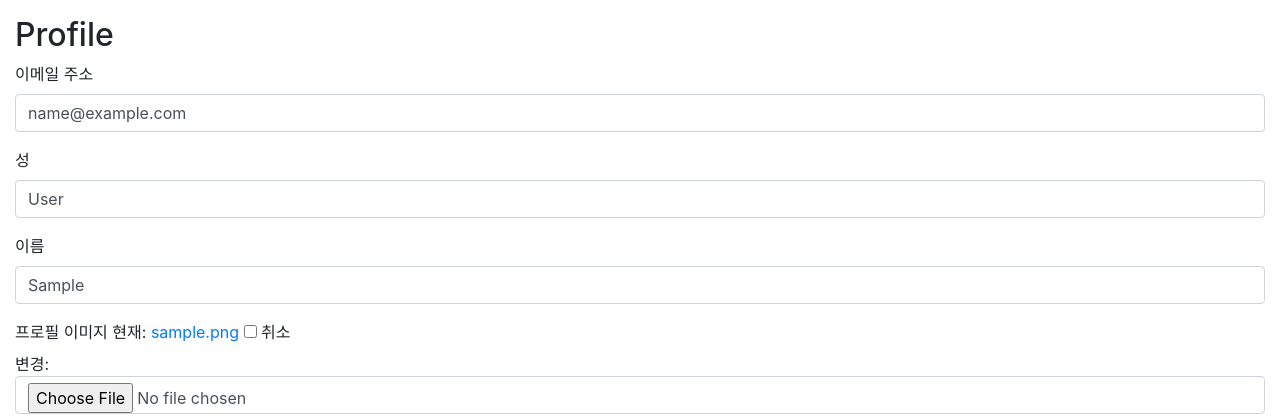
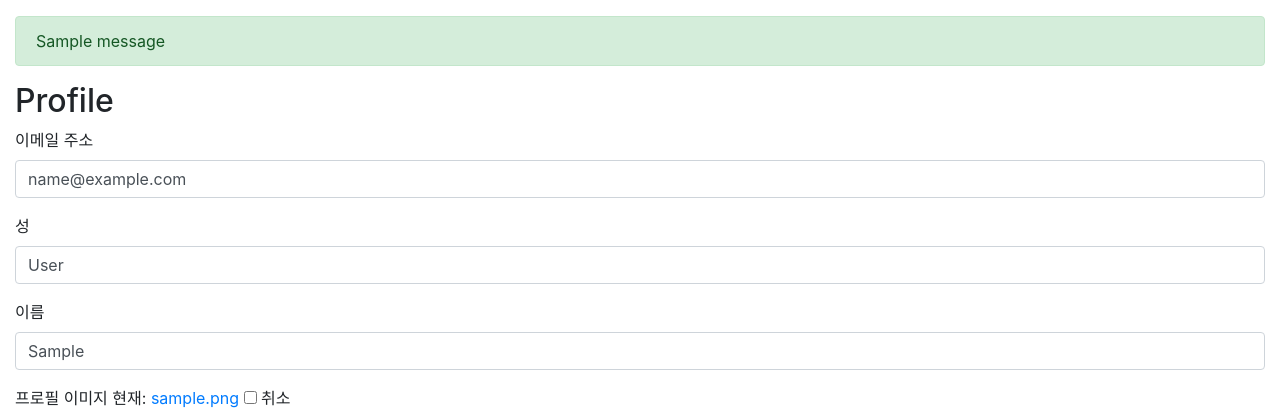
Before and after one commit to s3ich4n/FC9th_instagram, a Django app: page /members/profile/ in a window 1280 px wide. Shown: the part 56-476 px from the top of the page. Run offline with Django 3.2, Linux system fonts and the light colour scheme; a user stored in the database is signed in; tables that the repository leaves empty hold one stand-in row (values such as "Sample post"); one stand-in notice (Sample message) is shown; parts of the project's set-up code (start-up, migrations or seed data) failed here and were passed over; some libraries are stand-ins or nearby versions.

Commit message:
feat: messages.tags를 주고받기위한 선언

```diff
--- a/fc-instagram/config/settings.py
+++ b/fc-instagram/config/settings.py
@@ -13,6 +13,8 @@ https://docs.djangoproject.com/en/2.1/ref/settings/
 import os
 
 # Build paths inside the project like this: os.path.join(BASE_DIR, ...)
+from django.contrib import messages
+
 BASE_DIR = os.path.dirname(os.path.dirname(os.path.abspath(__file__)))
 ROOT_DIR = os.path.dirname(BASE_DIR)
 TEMPLATES_DIR = os.path.join(BASE_DIR, 'templates')
@@ -102,6 +104,10 @@ TEMPLATES = [
 
 WSGI_APPLICATION = 'config.wsgi.application'
 
+# 템플릿에서 message.tags에 사용될 값 커스터마이징
+MESSAGE_TAGS = {
+    messages.ERROR: 'danger',
+}
 
 # Database
 # https://docs.djangoproject.com/en/2.1/ref/settings/#databases
--- a/fc-instagram/members/views.py
+++ b/fc-instagram/members/views.py
@@ -1,3 +1,4 @@
+from django.contrib import messages
 from django.contrib.auth import authenticate, login, logout
 from django.contrib.auth.decorators import login_required
 from django.shortcuts import redirect
@@ -60,6 +61,7 @@ def profile_view(request):
     template = get_template('members/profile.html')
     context = {}
 
+    # 인스턴스에는 수정할 유저를 인스턴스로 담아서 전달.
     if request.method == 'POST':
         form = UserProfileForm(
             request.POST, request.FILES,
@@ -67,6 +69,10 @@ def profile_view(request):
         )
         if form.is_valid():
             form.save()
+            # https://docs.djangoproject.com/en/2.1/ref/contrib/messages/
+            # is_valid()를 통과하고 인스턴스 수정이 완료되면
+            # messages모듈을 사용해서 템플릿에 수정완료 메시지를 표시
+            messages.success(request, '프로필 수정이 완료되었습니다.')
 
     form = UserProfileForm(instance=request.user)
     context['form'] = form
--- a/fc-instagram/templates/members/profile.html
+++ b/fc-instagram/templates/members/profile.html
@@ -2,7 +2,13 @@
 
 {% block content %}
 <div>
-
+    {% if messages %}
+        {% for message in messages %}
+			<div class="alert alert-{{ message.tags }}">
+				{{ message }}
+			</div>
+        {% endfor %}
+    {% endif %}
 	<h2>Profile</h2>
 	<form action="" method="POST" enctype="multipart/form-data">
 		{% csrf_token %}
--- a/fc-instagram/templates/posts/post_list.html
+++ b/fc-instagram/templates/posts/post_list.html
@@ -29,7 +29,7 @@
               버튼 클릭시 post_like_toggle에서 해당 로직 처리
                         -->
                         <button class="btn btn-primary"
-                                type="submit">좋아요/좋아요해제</button>
+                                type="submit">좋아요 / 좋아요 해제</button>
                     </form>
 
                     <div>
```
